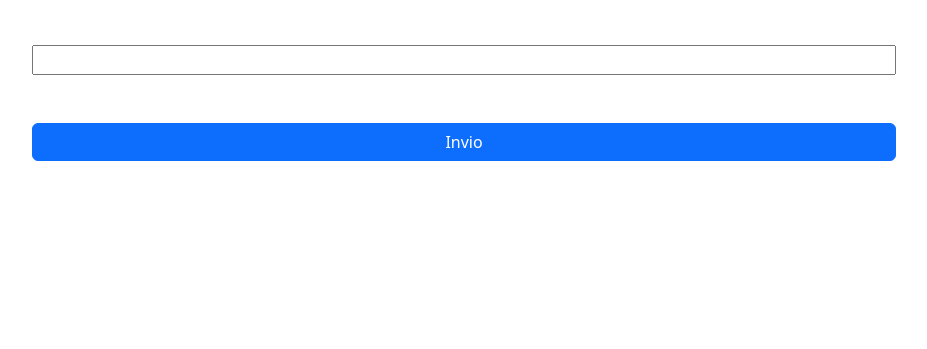
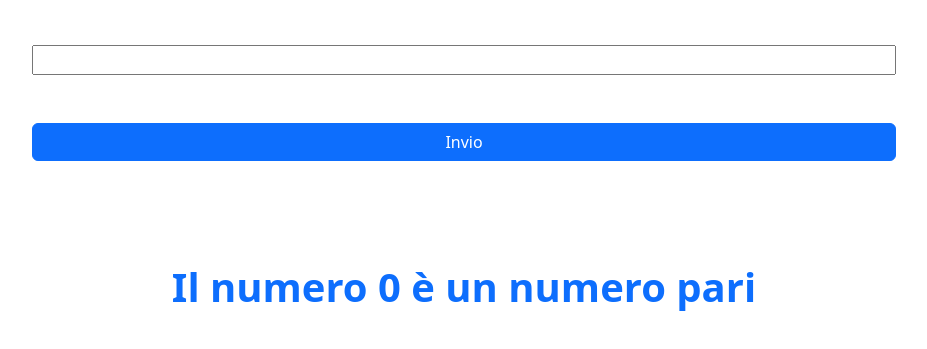
Before and after one commit to GiacomoMilitello/js-jsnacks-blocco-2, a plain HTML site: page ciclo for/snack 4/index.html in a window 1280 px wide. Both pictures are taken after a click on the button "Invio". Shown: the part 155-504 px from the top of the page, without its empty margins (176-1103 px from the left). Drawn offline with nearby package versions, Linux system fonts and the light colour scheme.

Commit message:
for snack 4 js

```diff
--- a/ciclo for/snack 4/assets/js/main.js
+++ b/ciclo for/snack 4/assets/js/main.js
@@ -3,3 +3,22 @@ Ciclo For
 snack 4
 Inserisci un numero, se è pari stampa il numero, se è dispari stampa il numero successivo.
 */
+
+const buttonOk = document.getElementById("ok");
+var numberHtml = document.getElementById('number');
+
+buttonOk.addEventListener('click', function() {
+    var n = Number(numberHtml.value);
+    var ulHtml = document.getElementById('result');
+    ulHtml.innerHTML = '';
+
+    for (var i = 0; i < 1; i++) {
+        var listItem = document.createElement('li');
+        if (n % 2 === 0) {
+            listItem.textContent = 'Il numero ' + n + ' è un numero pari';
+        } else {
+            listItem.textContent = 'Il numero che hai inserito non è pari. Il numero successivo è: ' + (n + 1);
+        }
+        ulHtml.appendChild(listItem);
+    }
+})
--- a/ciclo for/snack 4/index.html
+++ b/ciclo for/snack 4/index.html
@@ -13,7 +13,7 @@
     se è dispari vedrai il numero successivo.</span>
 
    <div class="d-flex flex-column gap-5">
-        <input type="number" id="first" class="mx-5" name="first">
+        <input type="number" id="number" class="mx-5" name="number">
         <button id="ok" class="btn btn-primary mx-5">Invio</button>
         <ul id="result" class="fs-1 text-primary fw-bold text-center my-5 list-unstyled "></ul>
    </div>
```
